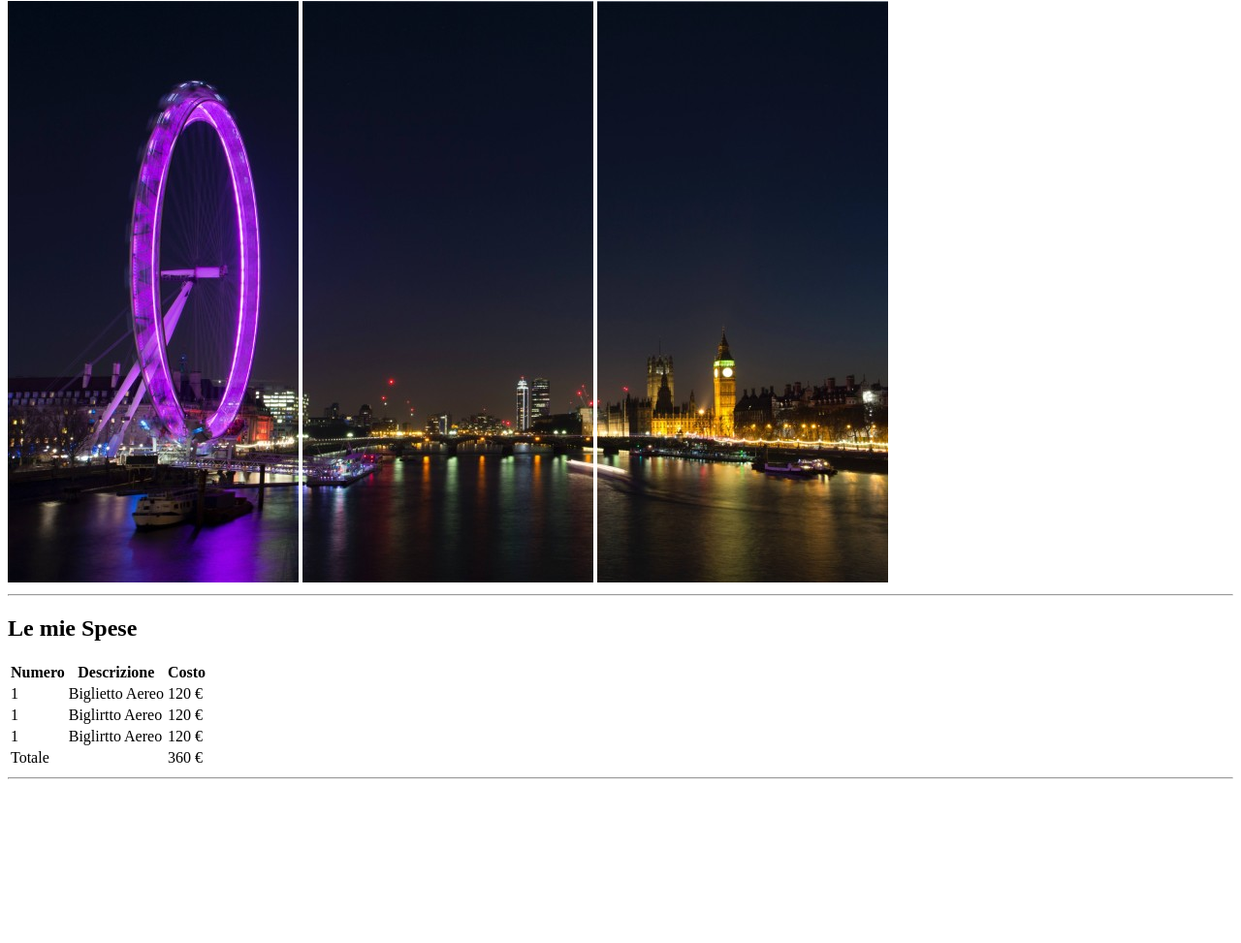
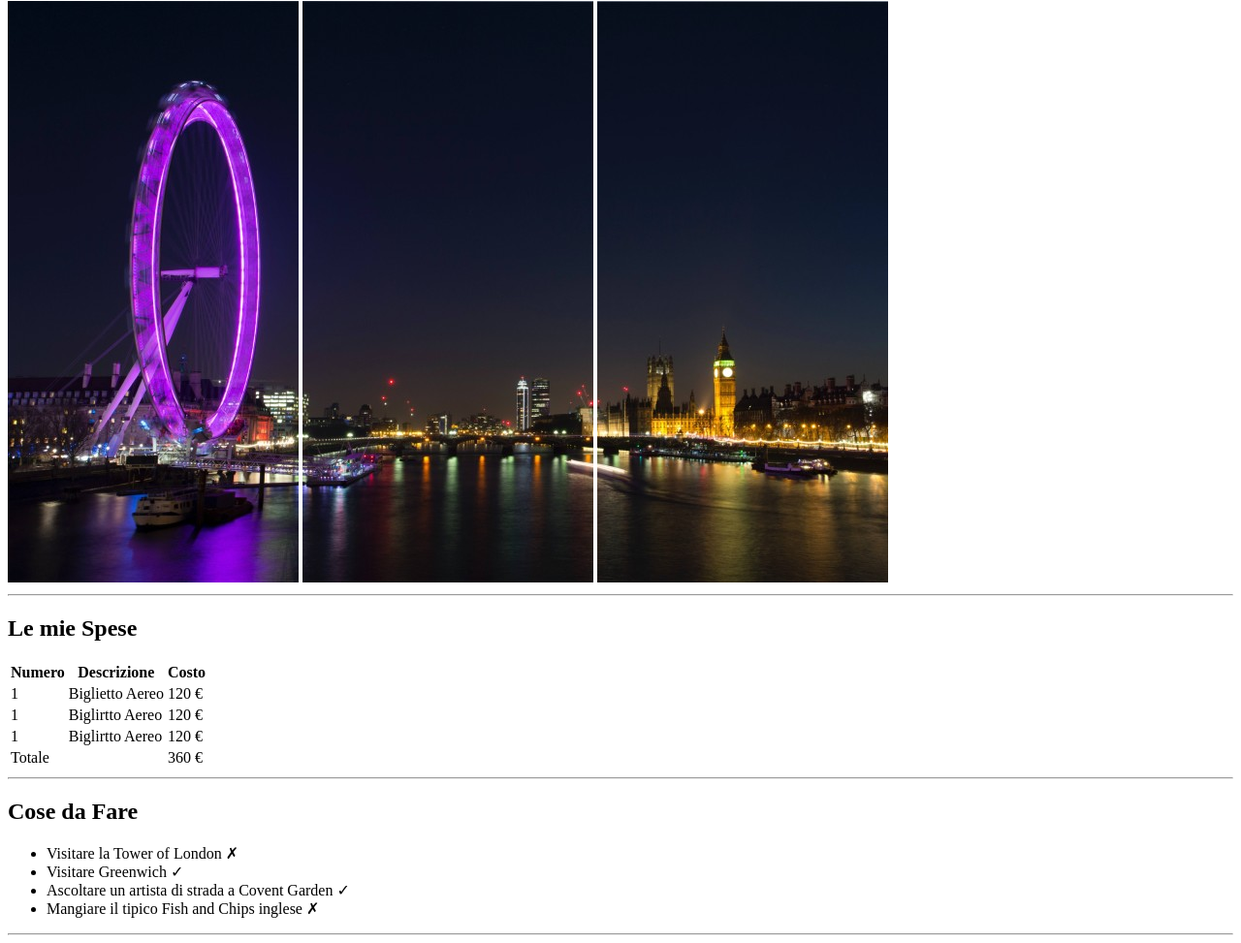
Before and after one commit to giovanni2299/html-london-trip, a plain HTML site: page index.html in a window 1280 px wide. Shown: the part 79-1052 px from the top of the page at 97% size. Before the commit the page ends 891 px from the top, so only its background shows below. Drawn offline with Linux system fonts and the light colour scheme.

Commit message:
ADD:second section of main

```diff
--- a/index.html
+++ b/index.html
@@ -65,6 +65,18 @@
         <!-- /Prima section del main -->
         <hr>
         <!-- Iinizio seconda section del main -->
+        <section>
+            <h2>Cose da Fare</h2>
+            <ul>
+                <li>Visitare la Tower of London &cross;</li>
+                <li>Visitare Greenwich &check;</li>
+                <li>Ascoltare un artista di strada a Covent Garden &check;</li>
+                <li>Mangiare il tipico Fish and Chips inglese &cross;</li>
+            </ul>
+        </section>
+        <hr>
+        <!-- /Fine seconda section del main -->
+
 
     </main>
 
```
